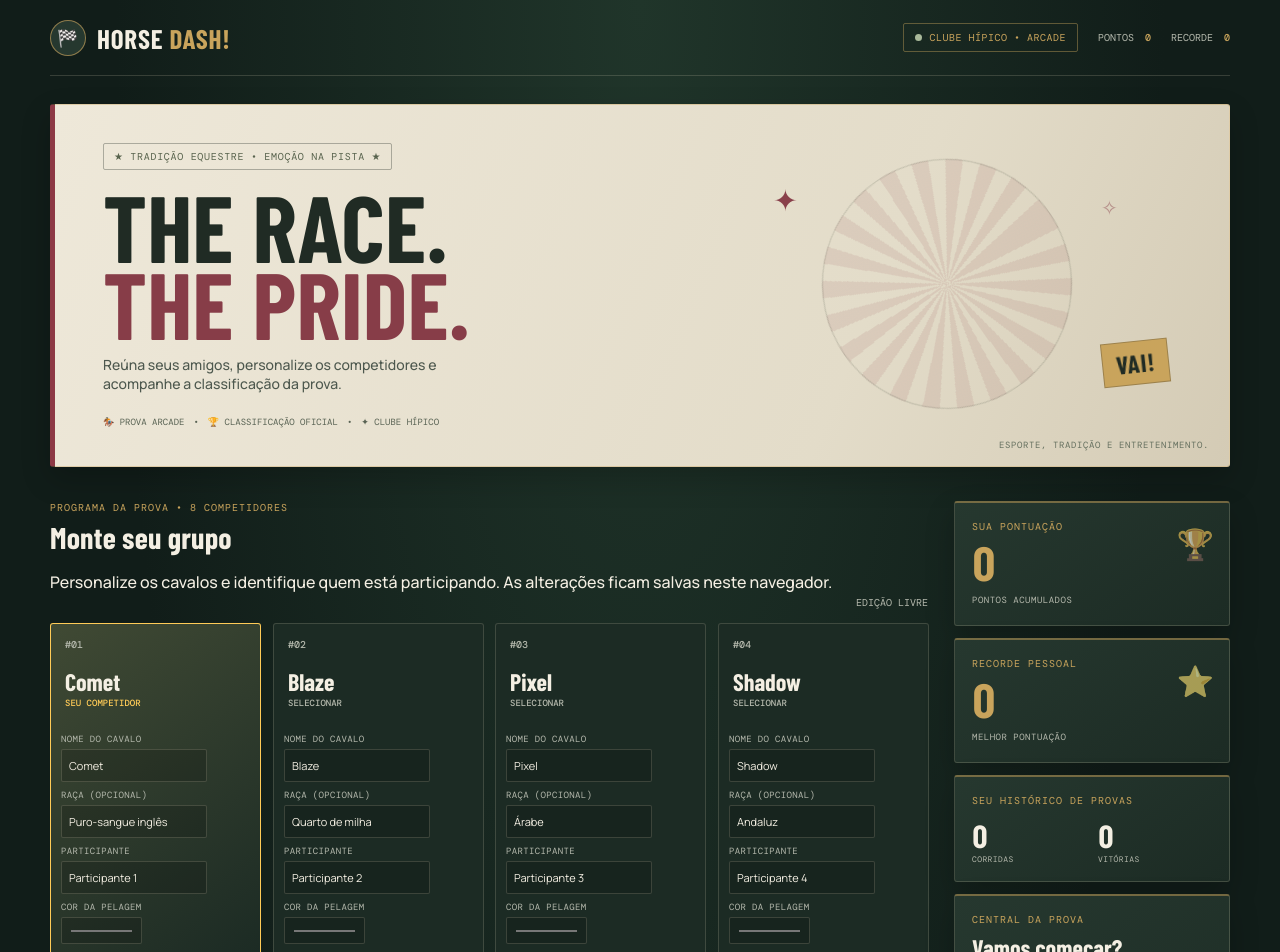
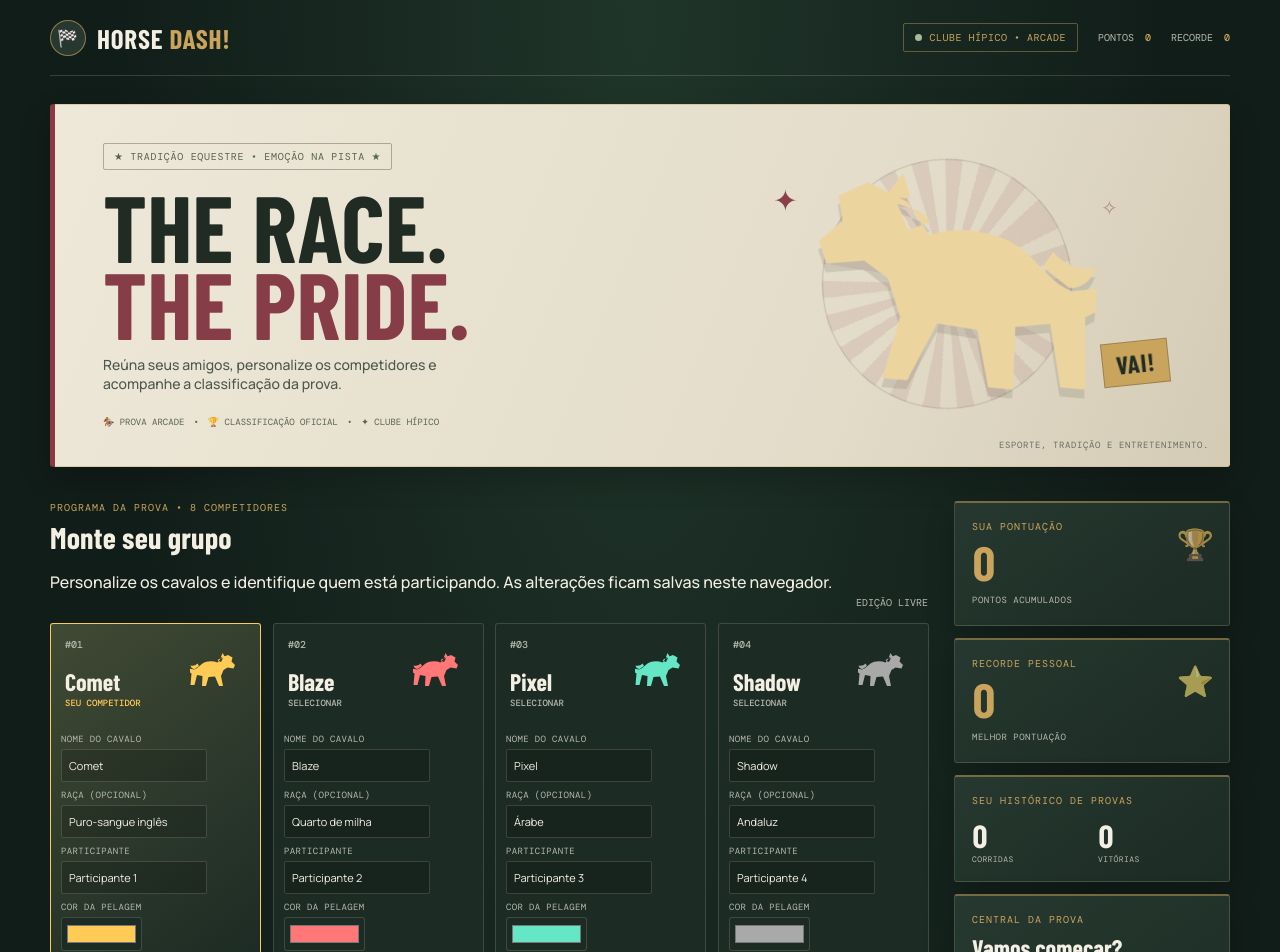
Before and after one commit to DogShown/HorseRacing, a React (Vite) app: page / in a window 1280 px wide. Shown: the top 952 px of the page. Built offline with nearby package versions, Linux system fonts and the light colour scheme; a web font is replaced by a local one.

Commit message:
style: add vector horse icon and coat color controls

```diff
--- a/src/styles/horses.css
+++ b/src/styles/horses.css
@@ -88,3 +88,24 @@
 .horse-card:hover:not(:disabled) { transform: translateY(-4px) scale(1.012); }
 .horse-avatar { transition: transform .35s cubic-bezier(.2,.8,.2,1); }
 .horse-card:hover .horse-avatar { transform: translateY(-3px) rotate(-7deg) scale(1.08); }
+
+
+/* Personalização da pelagem e ícones vetoriais */
+.horse-avatar { display: grid; place-items: center; width: 48px; height: 42px; filter: none; }
+.horse-avatar svg { display: block; width: 48px; height: 42px; }
+.runner-sprite { width: 46px; height: 38px; }
+.runner-sprite svg { display: block; width: 46px; height: 38px; }
+.runner.running .runner-sprite svg { transform: scaleX(-1); }
+.runner.running .runner-sprite { animation: gallop .2s ease-in-out infinite alternate; }
+.hero-horse svg { display: block; width: 100%; height: 100%; }
+.horse-color-field input[type="color"] {
+  width: 100%;
+  height: 34px;
+  min-height: 34px;
+  padding: 3px;
+  border: 1px solid var(--color-border);
+  border-radius: 3px;
+  background: var(--panel);
+  cursor: pointer;
+}
+.horse-color-field input[type="color"]:disabled { cursor: not-allowed; opacity: .65; }
```
